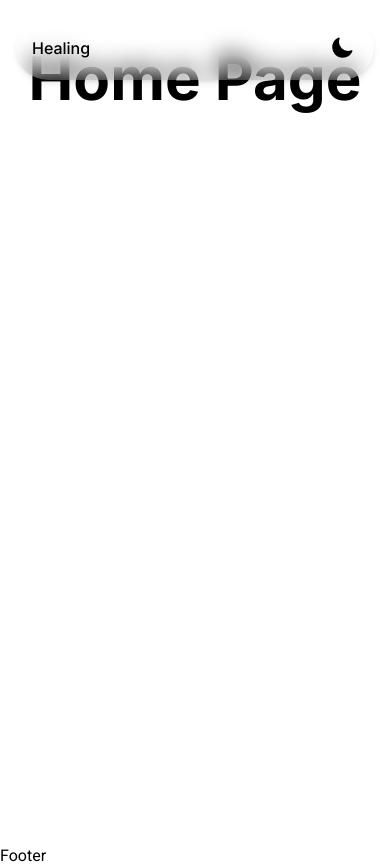
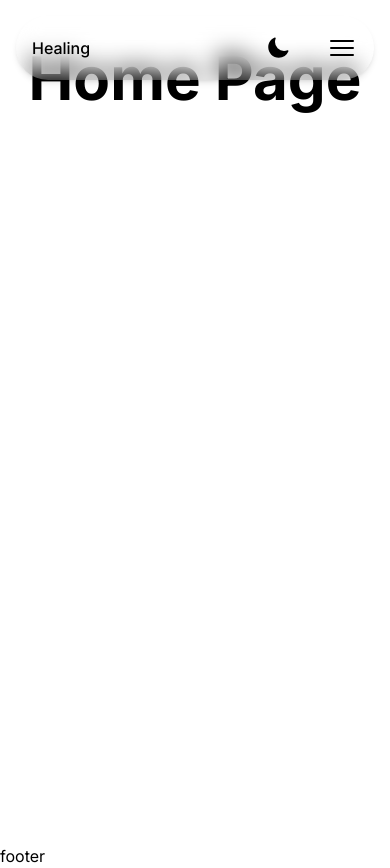
Before and after one commit to amartey-tricky/healing, a Next.js app: page / in a window 390 px wide. Built offline with nearby package versions, Linux system fonts and the light colour scheme.

Commit message:
add menu toggle

```diff
--- a/app/layout.tsx
+++ b/app/layout.tsx
@@ -3,7 +3,7 @@ import { ThemeProvider } from "@/providers/themeProvider";
 import { inter } from "@/components/fonts";
 import Header from "@/components/Header";
 import "./globals.css";
-import { Footer } from "@/components/footer";
+import Footer from "@/components/Footer";
 
 export const metadata: Metadata = {
   title: "Healing",
--- /dev/null
+++ b/components/Footer/index.tsx
@@ -0,0 +1,7 @@
+export default function Footer() {
+  return (
+    <footer>
+      footer
+    </footer>
+  )
+}
--- a/components/Header/index.tsx
+++ b/components/Header/index.tsx
@@ -2,6 +2,7 @@
 
 import styles from "./style.module.css";
 
+import { XMarkIcon, Bars3Icon } from "@heroicons/react/24/outline"
 import { useState } from "react";
 import Link from "next/link";
 import ThemeToggle from "../ThemeToggle"
@@ -30,10 +31,10 @@ const Links = [
 ]
 
 export default function Home() {
-  const [isActive, setIsActive] = useState(false);
+  const [isOpen, setIsOpen] = useState(false);
 
   const toggleMenu = () => {
-    setIsActive(!isActive)
+    setIsOpen(!isOpen)
   }
 
   return (
@@ -47,7 +48,16 @@ export default function Home() {
             )
           })}
         </div>
-        <ThemeToggle />
+        <div className={styles.menu}>
+          <ThemeToggle />
+          <button type="button" onClick={toggleMenu} className={styles.menuButton}>
+            {isOpen ? (
+              <XMarkIcon />
+            ) : (
+              <Bars3Icon />
+            )}
+          </button>
+        </div>
       </nav>
     </header>
   )
--- a/components/Header/style.module.css
+++ b/components/Header/style.module.css
@@ -14,3 +14,13 @@
 .links {
   @apply hidden flex-row gap-8 lg:flex;
 }
+
+.menu {
+  @apply flex flex-row gap-8 items-center;
+}
+
+.menuButton {
+  @apply w-8 h-8 lg:hidden;
+  transition: transform 0.6s cubic-bezier(0.11, 0, 0.5, 0);
+  transition-duration: 200ms;
+}
--- a/components/ThemeToggle/index.module.css
+++ b/components/ThemeToggle/index.module.css
@@ -1,5 +1,5 @@
 .themeToggle {
-  @apply transition-all rounded flex items-center justify-center h-8 w-8;
+  @apply ease-linear duration-300 rounded flex items-center justify-center h-8 w-8;
 }
 
 .sun {
--- a/components/footer.tsx
+++ /dev/null
@@ -1,9 +0,0 @@
-import { roboto } from "./fonts";
-
-export function Footer() {
-  return (
-    <footer className={`${roboto.className}`}>
-      Footer
-    </footer>
-  )
-}
--- a/components/navlinks.tsx
+++ /dev/null
@@ -1,38 +0,0 @@
-import Link from "next/link";
-
-const Links = [
-  {
-    id: 1,
-    name: "Home",
-    link: "/",
-  },
-  {
-    id: 2,
-    name: "About",
-    link: "/about",
-  },
-  {
-    id: 3,
-    name: "Books",
-    link: "/books",
-  },
-  {
-    id: 4,
-    name: "Contact",
-    link: "/contact",
-  },
-]
-
-export const NavLinks = () => {
-  return (
-    <nav className="flex flex-row gap-8">
-      {Links.map((link) => {
-        return (
-          <Link key={link.id} href={link.link} className="hidden lg:flex">
-            {link.name}
-          </Link>
-        )
-      })}
-    </nav>
-  )
-}
```
Also changed, not shown: components/Footer/index.module.css (added).
